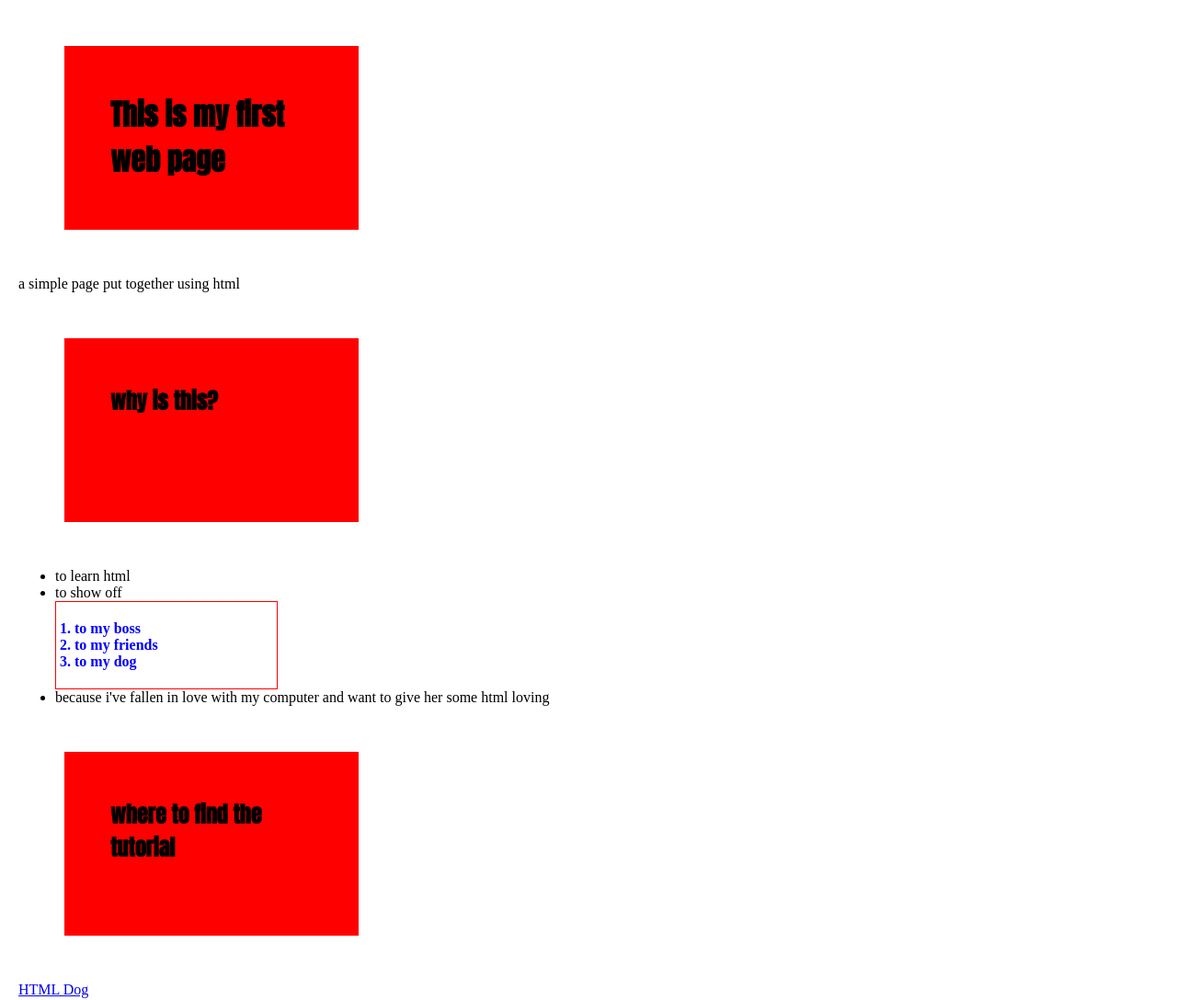
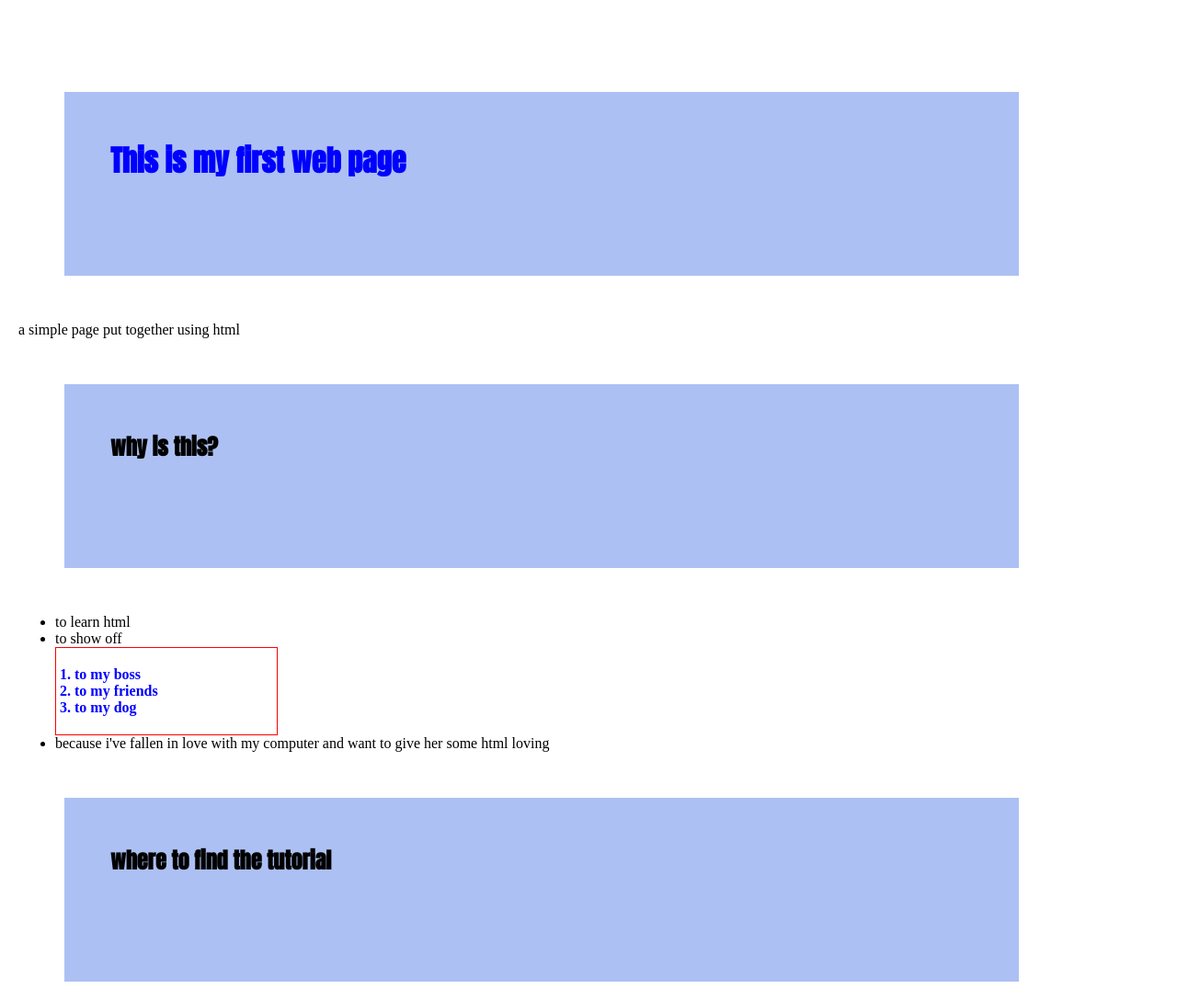
Before and after one commit to Benhertz/website, a plain HTML site: page index.html in a window 1280 px wide. Shown: the top 1088 px of the page at 92% size. Drawn offline with Linux system fonts and the light colour scheme.

Commit message:
update pages

```diff
--- a/css/style.css
+++ b/css/style.css
@@ -3,9 +3,9 @@ body {
 }
 
 .heading {
-	width: 220px;
+	width: 75%;
 	height: 100px;
-	background-color: red;
+	background-color: #acc0f3;
 	padding: 50px;
 	margin: 50px;
 	font-family: 'Anton', sans-serif;
@@ -18,4 +18,11 @@ body {
 	border: 1px red solid;
 	width: 200px;
 	padding: 20px;
+
 }
+
+#haych {
+	display: block;
+						color: blue;
+	margin-top: 100px;
+}
--- a/index.html
+++ b/index.html
@@ -8,7 +8,7 @@
 		<link href="https://fonts.googleapis.com/css?family=Anton" rel="stylesheet">
 	</head>
 	<body>
-		<h1 class="heading">This is my first web page</h1>
+		<h1 class="heading" id="haych">This is my first web page</h1>
 		<p>a simple page put together using html</p>
 		<h2 class="heading">why is this?</h2>
 
```
